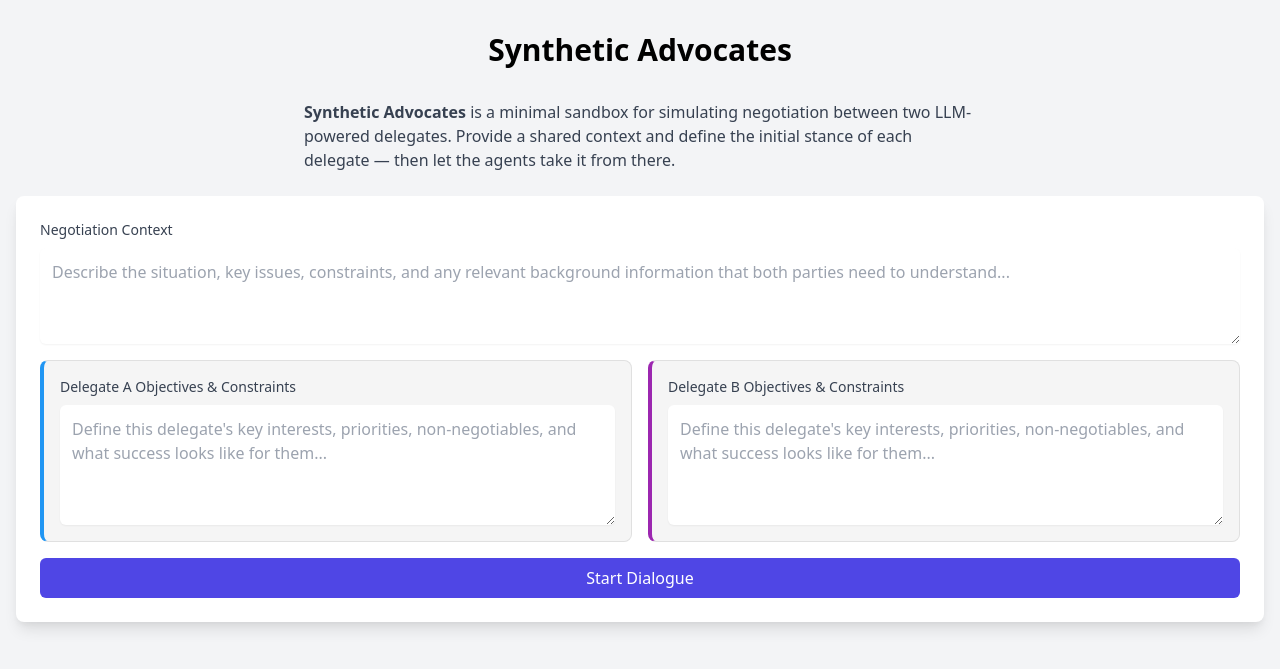
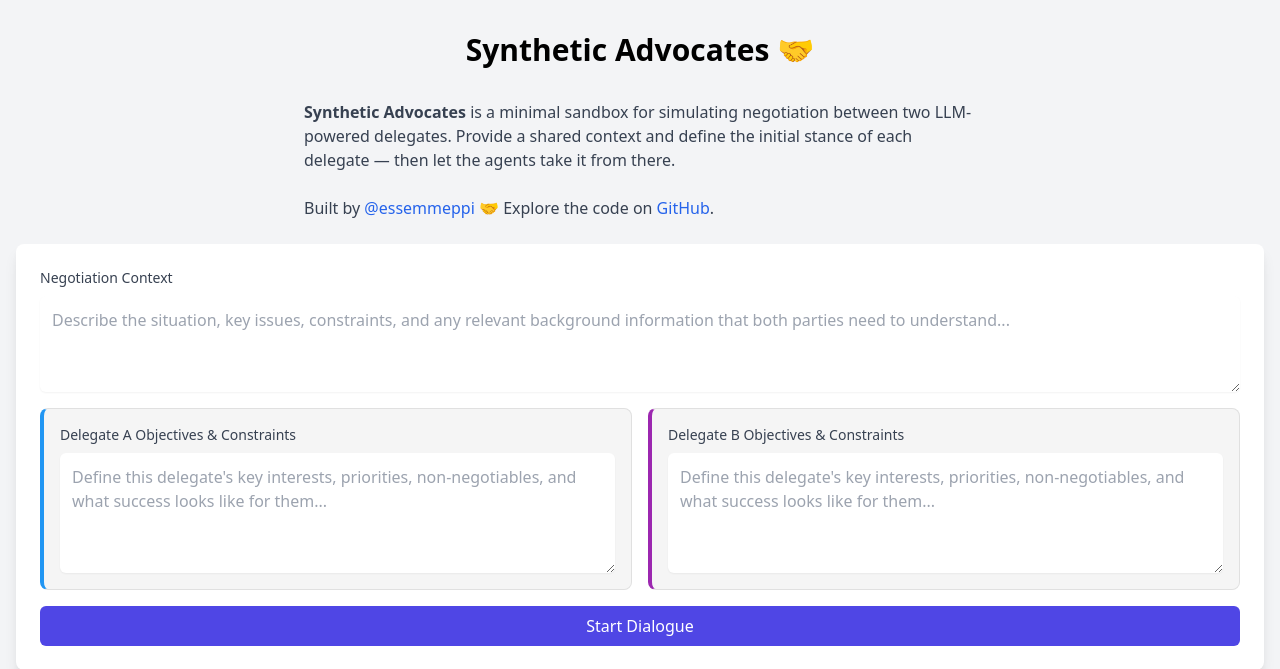
Before and after one commit to essemmeppi/LLM-Delegates, a Flask app: page / in a window 1280 px wide. Shown: the top 669 px of the page. Run offline with Flask 3, Linux system fonts and the light colour scheme.

Commit message:
links to creator and code

```diff
--- a/templates/index.html
+++ b/templates/index.html
@@ -71,10 +71,13 @@
 </head>
 <body class="bg-gray-100 min-h-screen">
     <div class="container mx-auto px-4 py-8">
-        <h1 class="text-3xl font-bold text-center mb-8">Synthetic Advocates</h1>
+        <h1 class="text-3xl font-bold text-center mb-8">Synthetic Advocates 🤝</h1>
 
         <p class="text-gray-700 mb-6 max-w-2xl mx-auto">
             <strong>Synthetic Advocates</strong> is a minimal sandbox for simulating negotiation between two LLM-powered delegates. Provide a shared context and define the initial stance of each delegate — then let the agents take it from there.
+        </p>
+        <p class="text-gray-700 mb-6 max-w-2xl mx-auto">
+            Built by <a href="https://x.com/essemmeppi" class="text-blue-600 hover:underline">@essemmeppi</a>  🤝  Explore the code on <a href="https://github.com/essemmeppi/synthetic-advocates" class="text-blue-600 hover:underline">GitHub</a>.
         </p>
 
         <div class="bg-white rounded-lg shadow-lg p-6 mb-8">
```
